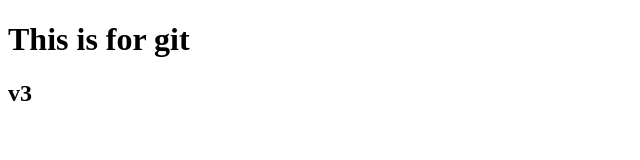
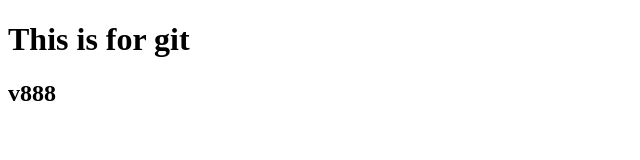
Before and after one commit to rocky-45/new-repo, a plain HTML site: page index.html in a window 1280 px wide. Shown: the full height of the page, 0-640 px from the left. Drawn offline with Linux system fonts and the light colour scheme.

Commit message:
Update index.html

```diff
--- a/index.html
+++ b/index.html
@@ -6,6 +6,6 @@
     <title>Document</title>
 </head>
     <h1>This is for git</h1>
-    <h2>v3</h2>
+    <h2>v888</h2>
 </body>
 </html>
```
